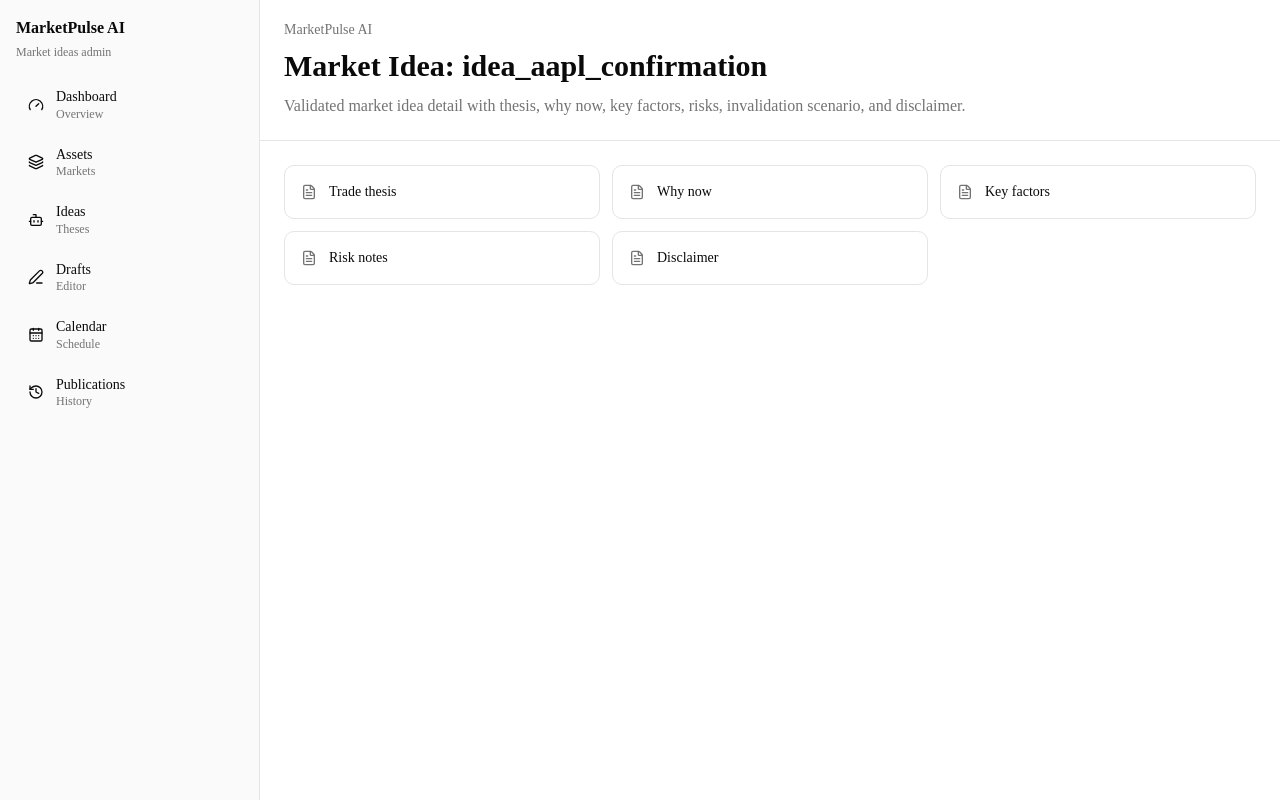
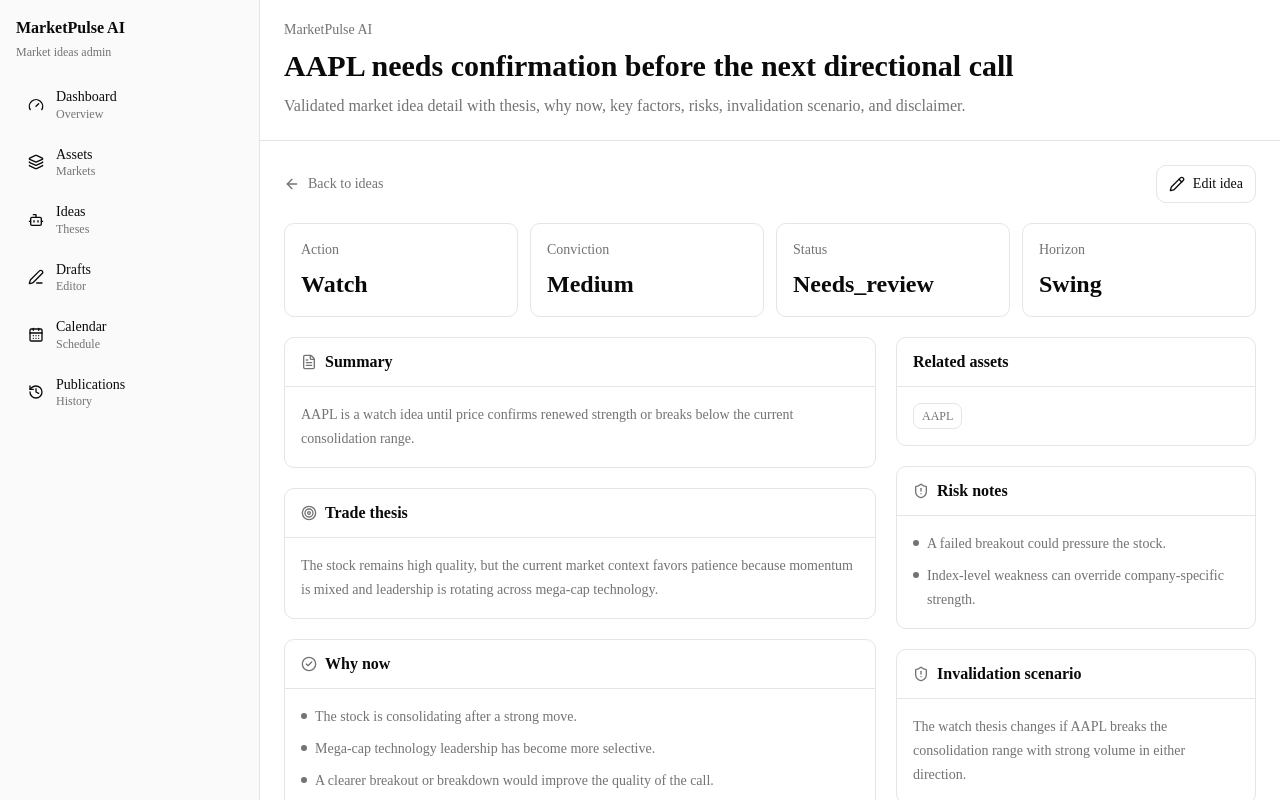
Before and after one commit to Artur-Kelemetov/marketpulse-ai, a Next.js app: page /ideas/idea_aapl_confirmation in a window 1280 px wide. Shown: the top 800 px of the page. Built offline with nearby package versions, Linux system fonts and the light colour scheme.

Commit message:
feat: build idea details with mocks

```diff
--- a/src/app/(admin)/ideas/[id]/page.tsx
+++ b/src/app/(admin)/ideas/[id]/page.tsx
@@ -1,4 +1,26 @@
-import { RoutePlaceholder } from "@/app/_components/route-placeholder";
+import Link from "next/link";
+import { notFound } from "next/navigation";
+import {
+  ArrowLeft,
+  CheckCircle2,
+  FileText,
+  Pencil,
+  ShieldAlert,
+  Target,
+} from "lucide-react";
+
+import { PageHeader } from "@/components/layout/PageHeader";
+import {
+  getMockAssetById,
+  getMockMarketIdeaById,
+  getMockMarketIdeas,
+} from "@/lib/mock-data";
+
+export function generateStaticParams() {
+  return getMockMarketIdeas().map((idea) => ({
+    id: idea.id,
+  }));
+}
 
 type IdeaDetailsPageProps = {
   params: Promise<{
@@ -8,12 +30,165 @@ type IdeaDetailsPageProps = {
 
 export default async function IdeaDetailsPage({ params }: IdeaDetailsPageProps) {
   const { id } = await params;
+  const idea = getMockMarketIdeaById(id);
+
+  if (!idea) {
+    notFound();
+  }
+
+  const relatedAssets = idea.assetIds.map((assetId) => ({
+    id: assetId,
+    label: getMockAssetById(assetId)?.displaySymbol ?? assetId,
+  }));
 
   return (
-    <RoutePlaceholder
-      title={`Market Idea: ${id}`}
-      description="Validated market idea detail with thesis, why now, key factors, risks, invalidation scenario, and disclaimer."
-      items={["Trade thesis", "Why now", "Key factors", "Risk notes", "Disclaimer"]}
-    />
+    <main className="flex min-h-screen flex-1 flex-col bg-background text-foreground">
+      <PageHeader
+        title={idea.title}
+        description="Validated market idea detail with thesis, why now, key factors, risks, invalidation scenario, and disclaimer."
+      />
+
+      <div className="flex flex-1 flex-col gap-5 px-6 py-6">
+        <div className="flex flex-col gap-3 md:flex-row md:items-center md:justify-between">
+          <Link
+            href="/ideas"
+            className="inline-flex w-fit items-center gap-2 text-sm font-medium text-muted-foreground hover:text-foreground"
+          >
+            <ArrowLeft className="size-4" />
+            Back to ideas
+          </Link>
+
+          <Link
+            href={`/ideas/${idea.id}/edit`}
+            className="inline-flex w-fit items-center gap-2 rounded-lg border border-border bg-card px-3 py-2 text-sm font-medium text-card-foreground transition-colors hover:bg-muted"
+          >
+            <Pencil className="size-4" />
+            Edit idea
+          </Link>
+        </div>
+
+        <section className="grid gap-3 md:grid-cols-2 xl:grid-cols-4">
+          <FactCard label="Action" value={idea.suggestedAction} />
+          <FactCard label="Conviction" value={idea.conviction} />
+          <FactCard label="Status" value={idea.status} />
+          <FactCard label="Horizon" value={idea.timeHorizon} />
+        </section>
+
+        <section className="grid gap-5 xl:grid-cols-[minmax(0,1fr)_360px]">
+          <div className="flex flex-col gap-5">
+            <Panel title="Summary" icon={<FileText className="size-4" />}>
+              <p className="text-sm leading-6 text-muted-foreground">
+                {idea.summary}
+              </p>
+            </Panel>
+
+            <Panel title="Trade thesis" icon={<Target className="size-4" />}>
+              <p className="text-sm leading-6 text-muted-foreground">
+                {idea.thesis}
+              </p>
+            </Panel>
+
+            <Panel title="Why now" icon={<CheckCircle2 className="size-4" />}>
+              <BulletList items={idea.whyNow} />
+            </Panel>
+
+            <Panel title="Key factors" icon={<CheckCircle2 className="size-4" />}>
+              <BulletList items={idea.keyFactors} />
+            </Panel>
+          </div>
+
+          <aside className="flex flex-col gap-5">
+            <Panel title="Related assets">
+              <div className="flex flex-wrap gap-2">
+                {relatedAssets.map((asset) => (
+                  <Link
+                    key={asset.id}
+                    href={`/assets/${asset.id}`}
+                    className="rounded-md border border-border bg-background px-2 py-1 text-xs font-medium text-muted-foreground transition-colors hover:text-foreground"
+                  >
+                    {asset.label}
+                  </Link>
+                ))}
+              </div>
+            </Panel>
+
+            <Panel title="Risk notes" icon={<ShieldAlert className="size-4" />}>
+              <BulletList items={idea.riskNotes} />
+            </Panel>
+
+            <Panel title="Invalidation scenario" icon={<ShieldAlert className="size-4" />}>
+              <p className="text-sm leading-6 text-muted-foreground">
+                {idea.invalidationScenario}
+              </p>
+            </Panel>
+
+            {idea.educationalContext ? (
+              <Panel title="Educational context">
+                <p className="text-sm leading-6 text-muted-foreground">
+                  {idea.educationalContext}
+                </p>
+              </Panel>
+            ) : null}
+
+            <Panel title="Disclaimer">
+              <p className="text-sm leading-6 text-muted-foreground">
+                {idea.disclaimer}
+              </p>
+            </Panel>
+          </aside>
+        </section>
+      </div>
+    </main>
   );
 }
+
+type FactCardProps = {
+  label: string;
+  value: string;
+};
+
+function FactCard({ label, value }: FactCardProps) {
+  return (
+    <div className="rounded-lg border border-border bg-card p-4 text-card-foreground">
+      <p className="text-sm font-medium text-muted-foreground">{label}</p>
+      <p className="mt-2 text-2xl font-semibold capitalize tracking-normal">
+        {value}
+      </p>
+    </div>
+  );
+}
+
+type PanelProps = {
+  title: string;
+  children: React.ReactNode;
+  icon?: React.ReactNode;
+};
+
+function Panel({ title, children, icon }: PanelProps) {
+  return (
+    <section className="rounded-lg border border-border bg-card text-card-foreground">
+      <div className="flex items-center gap-2 border-b border-border px-4 py-3 text-muted-foreground">
+        {icon}
+        <h2 className="font-semibold text-card-foreground">{title}</h2>
+      </div>
+      <div className="p-4">{children}</div>
+    </section>
+  );
+}
+
+type BulletListProps = {
+  items: string[];
+};
+
+function BulletList({ items }: BulletListProps) {
+  return (
+    <ul className="space-y-2 text-sm leading-6 text-muted-foreground">
+      {items.map((item) => (
+        <li key={item} className="flex gap-2">
+          <span className="mt-2 size-1.5 shrink-0 rounded-full bg-muted-foreground" />
+          <span>{item}</span>
+        </li>
+      ))}
+    </ul>
+  );
+}
```
